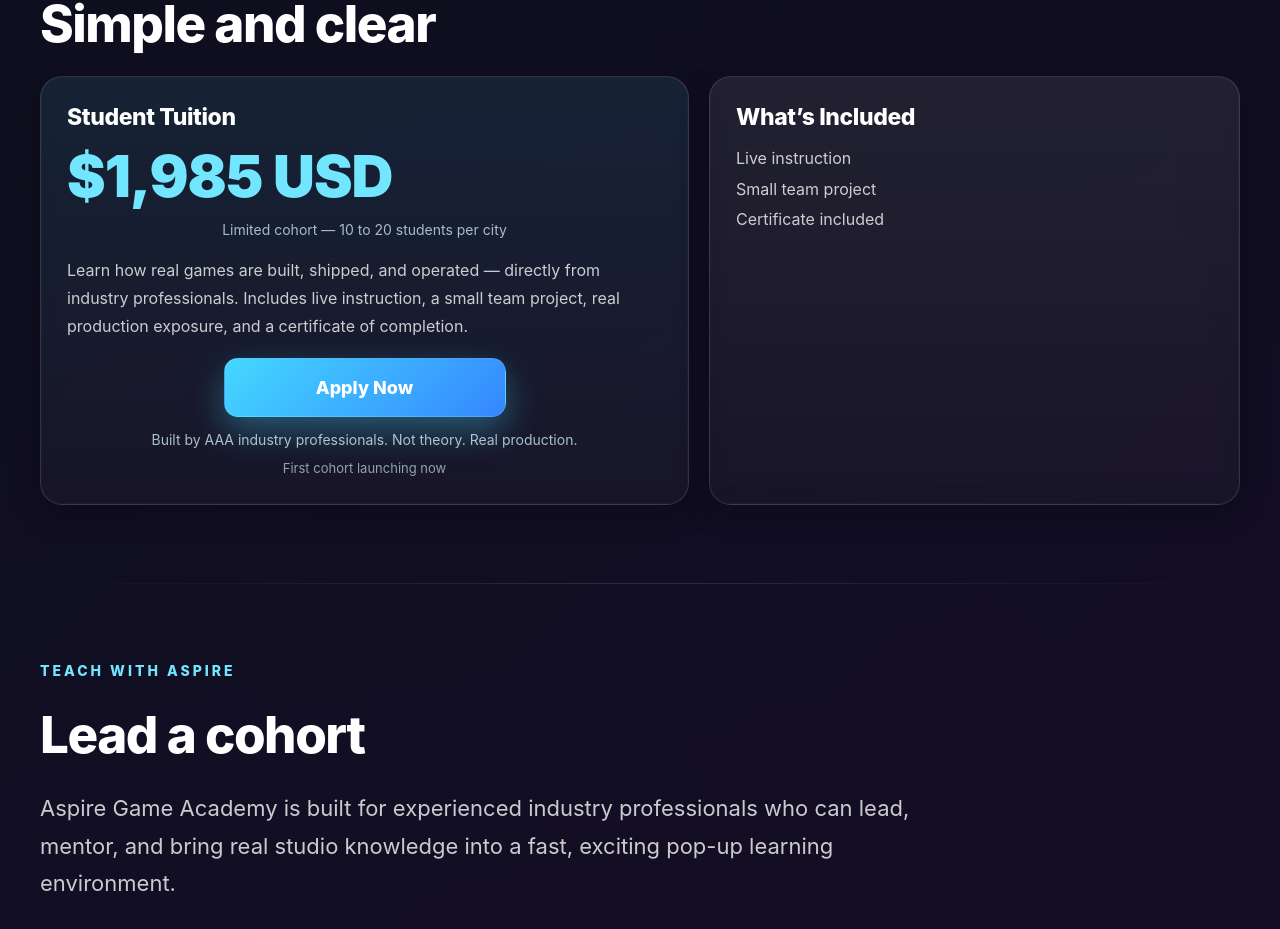
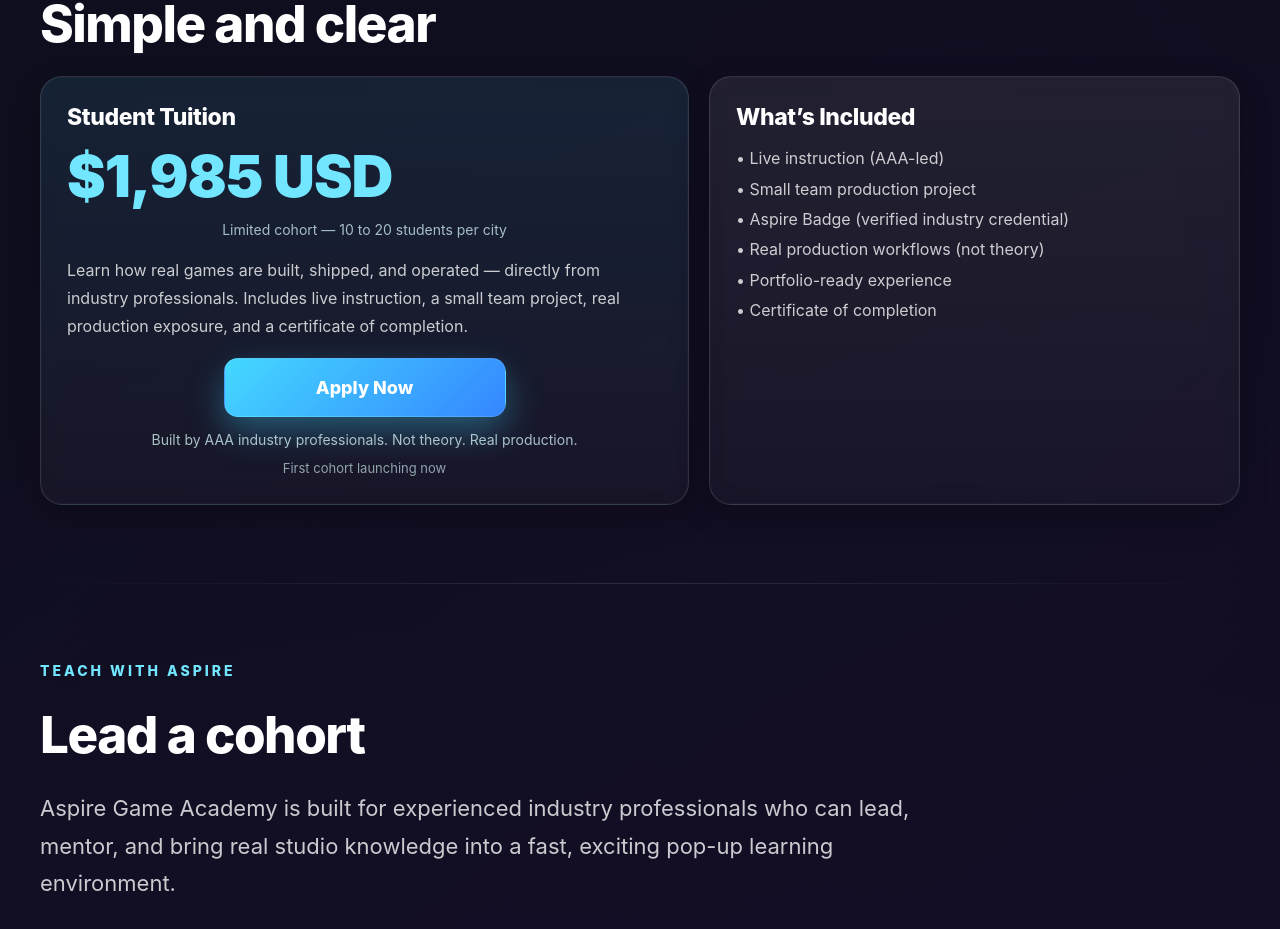
Before and after one commit to jessgoodvibesonly/aspire-game-academy, a Next.js app: page / in a window 1280 px wide. Shown: the part 5873-6802 px from the top of the page. Built offline with nearby package versions, Linux system fonts and the light colour scheme.

Commit message:
Refine What's Included section with premium outcome-driven items

```diff
--- a/app/page.tsx
+++ b/app/page.tsx
@@ -857,11 +857,17 @@ export default function Home() {
           <div style={cardStyle}>
             <h3 style={cardTitleStyle}>What’s Included</h3>
             <p style={{ color: colors.muted, lineHeight: 1.9, margin: 0 }}>
-              Live instruction
+              • Live instruction (AAA-led)
               <br />
-              Small team project
+              • Small team production project
               <br />
-              Certificate included
+              • Aspire Badge (verified industry credential)
+              <br />
+              • Real production workflows (not theory)
+              <br />
+              • Portfolio-ready experience
+              <br />
+              • Certificate of completion
             </p>
           </div>
         </div>
```
